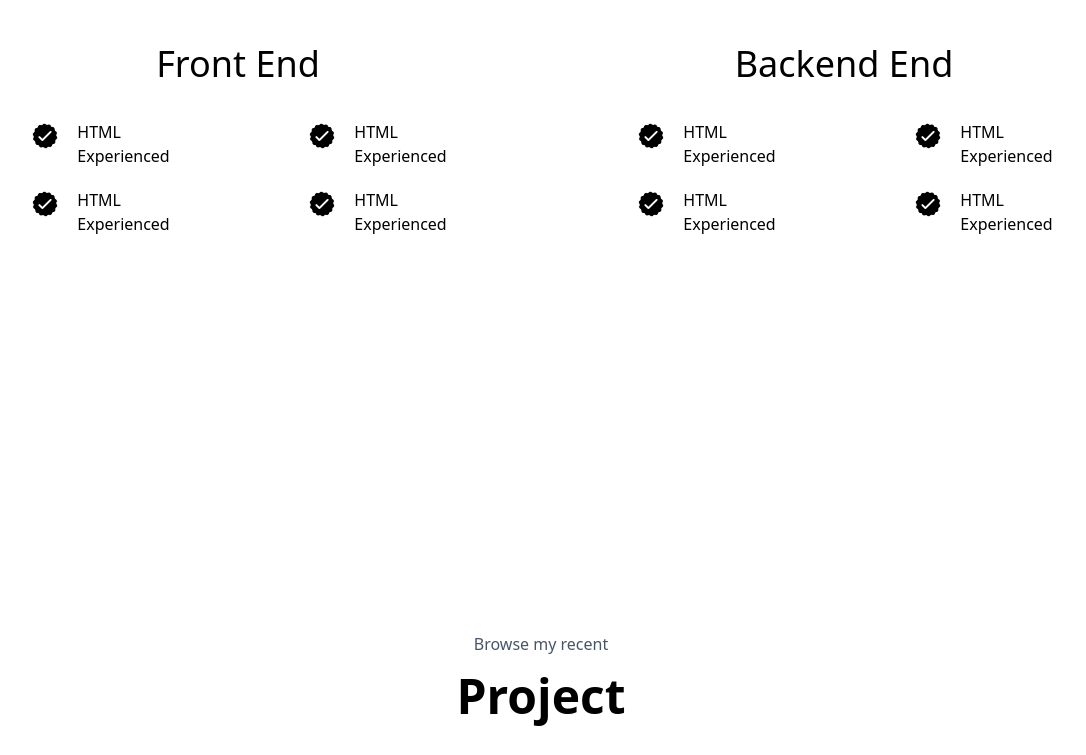
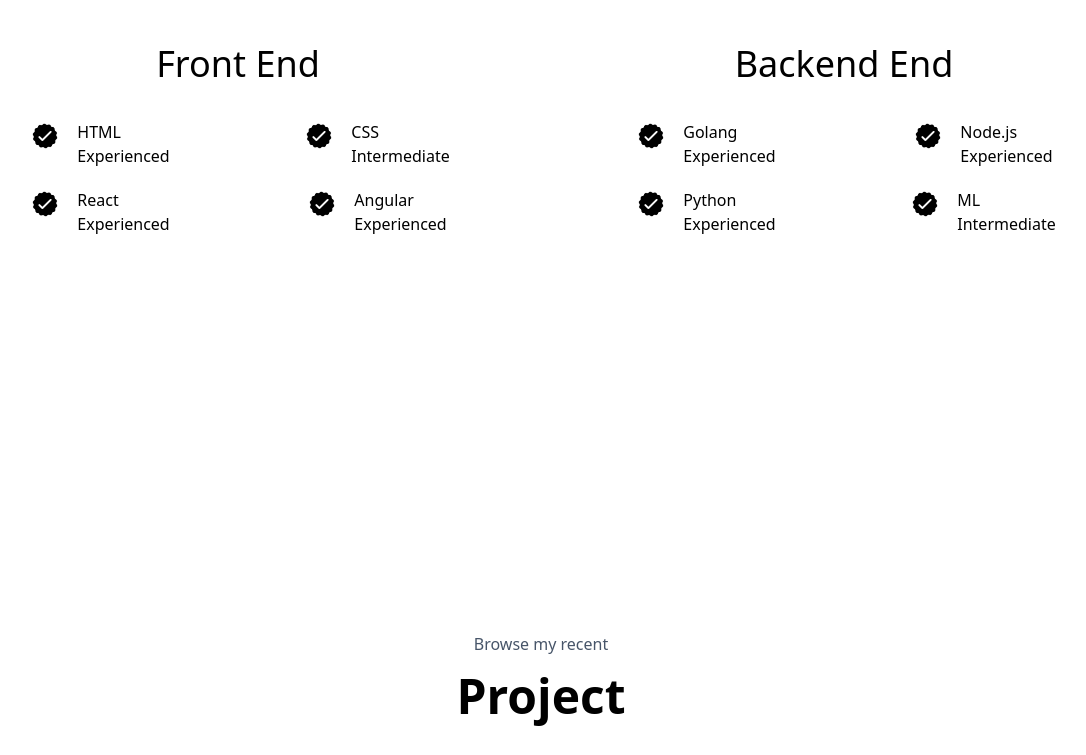
Before and after one commit to pd-pranay/dev-portfolio, a website: page build/index.html in a window 1280 px wide. Shown: the part 1692-2447 px from the top of the page, without its empty margins (99-1185 px from the left). Drawn offline with Linux system fonts and the light colour scheme.

Commit message:
Update tech stack

```diff
--- a/build/index.html
+++ b/build/index.html
@@ -141,22 +141,22 @@
                     <div class="flex w-full sm:w-1/2 gap-4 justify-center">
                         <img src="/img/checkmark.png" alt="Experience icon" class="h-8" />
                         <div class="flex flex-col">
-                            <h3>HTML</h3>
-                            <p class="text-center">Experienced</p>
+                            <h3>CSS</h3>
+                            <p class="text-center">Intermediate</p>
                         </div>
                     </div>
 
                     <div class="flex w-full sm:w-1/2 gap-4 justify-center">
                         <img src="/img/checkmark.png" alt="Experience icon" class="h-8" />
                         <div class="flex flex-col">
-                            <h3>HTML</h3>
+                            <h3>React</h3>
                             <p class="text-center">Experienced</p>
                         </div>
                     </div>
                     <div class="flex w-full sm:w-1/2 gap-4 justify-center">
                         <img src="/img/checkmark.png" alt="Experience icon" class="h-8" />
                         <div class="flex flex-col">
-                            <h3>HTML</h3>
+                            <h3>Angular</h3>
                             <p class="text-center">Experienced</p>
                         </div>
                     </div>
@@ -170,14 +170,14 @@
                     <div class="flex w-full sm:w-1/2 gap-4 justify-center">
                         <img src="/img/checkmark.png" alt="Experience icon" class="h-8" />
                         <div class="flex flex-col">
-                            <h3>HTML</h3>
+                            <h3>Golang</h3>
                             <p class="text-center">Experienced</p>
                         </div>
                     </div>
                     <div class="flex w-full sm:w-1/2 gap-4 justify-center">
                         <img src="/img/checkmark.png" alt="Experience icon" class="h-8" />
                         <div class="flex flex-col">
-                            <h3>HTML</h3>
+                            <h3>Node.js</h3>
                             <p class="text-center">Experienced</p>
                         </div>
                     </div>
@@ -185,15 +185,15 @@
                     <div class="flex w-full sm:w-1/2 gap-4 justify-center">
                         <img src="/img/checkmark.png" alt="Experience icon" class="h-8" />
                         <div class="flex flex-col">
-                            <h3>HTML</h3>
+                            <h3>Python</h3>
                             <p class="text-center">Experienced</p>
                         </div>
                     </div>
                     <div class="flex w-full sm:w-1/2 gap-4 justify-center">
                         <img src="/img/checkmark.png" alt="Experience icon" class="h-8" />
                         <div class="flex flex-col">
-                            <h3>HTML</h3>
-                            <p class="text-center">Experienced</p>
+                            <h3>ML</h3>
+                            <p class="text-center">Intermediate</p>
                         </div>
                     </div>
                 </div>
```
Also changed, not shown: 1 other file.
